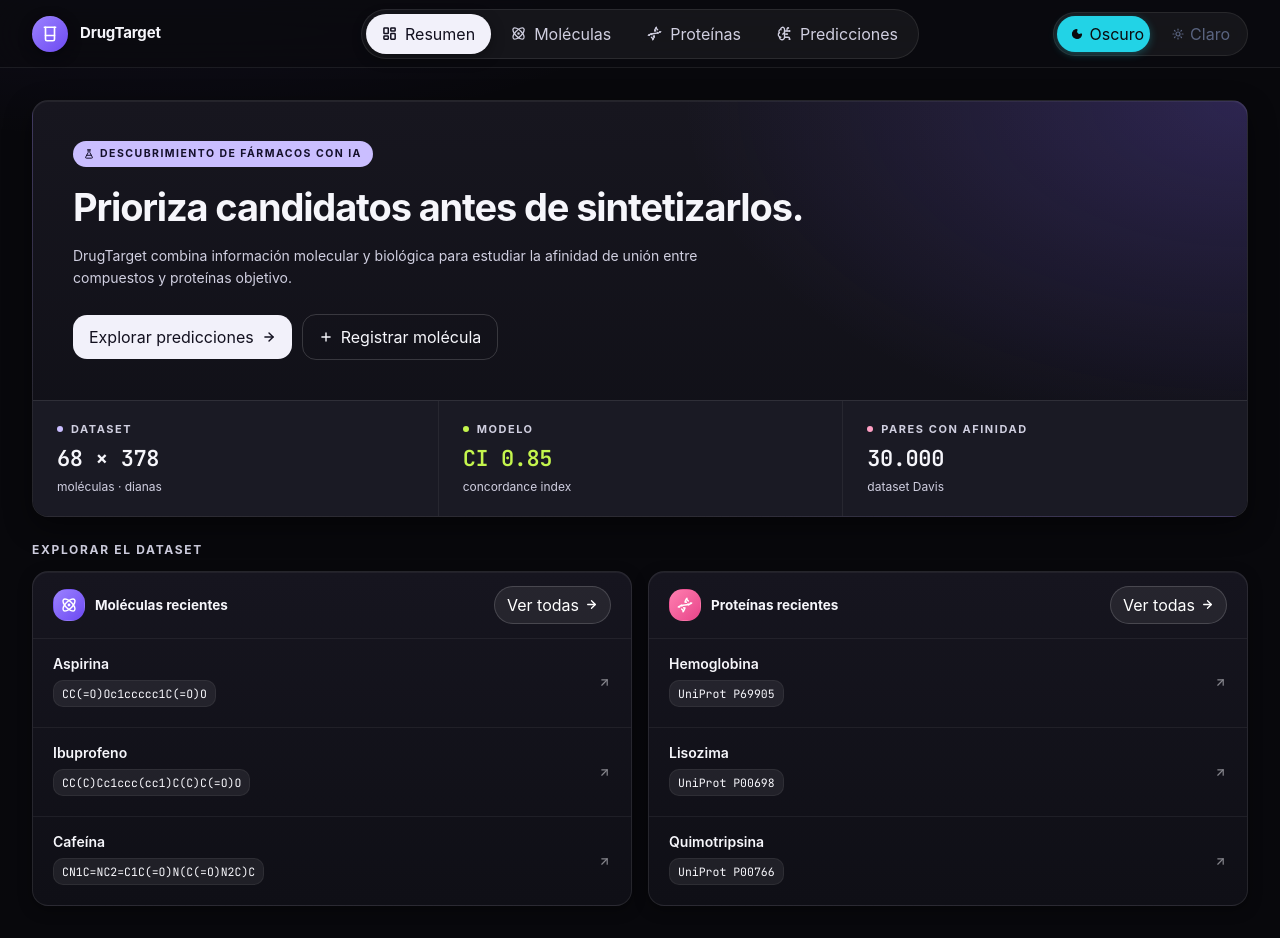
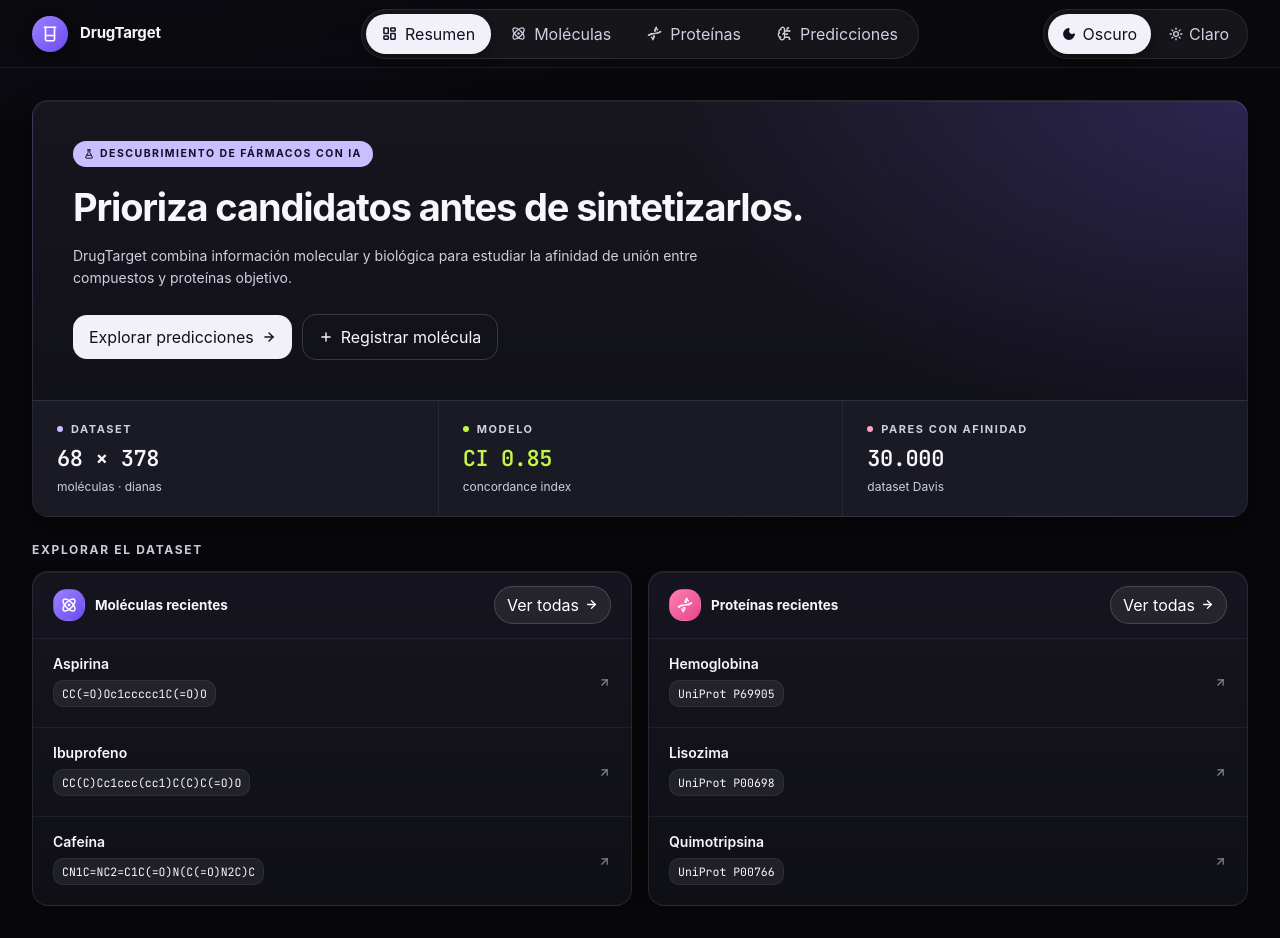
Before and after one commit to E-SalazarDev/drugtarget, a React (Vite) app in the folder frontend/: page /app in a window 1280 px wide. Built offline with nearby package versions, Linux system fonts and the light colour scheme.

Commit message:
style: theme toggle matching the segmented nav

```diff
--- a/frontend/src/components/layout/ThemeToggle.jsx
+++ b/frontend/src/components/layout/ThemeToggle.jsx
@@ -2,82 +2,59 @@ import { motion } from "motion/react";
 import { Moon, Sun } from "lucide-react";
 import { useTheme } from "../../providers/ThemeProvider";
 
+const OPTIONS = [
+  { key: "dark", label: "Oscuro", icon: Moon },
+  { key: "light", label: "Claro", icon: Sun },
+];
+
 export default function ThemeToggle() {
   const { theme, setTheme } = useTheme();
-  const isDark = theme === "dark";
-
-  // Colores por modo:
-  // - Oscuro: thumb cian (coherente con el acento dark)
-  // - Claro: thumb rosita/morado (identidad propia del light)
-  const darkThumb = "#22D3E6";      // cian
-  const lightThumb = "#A78BFA";     // lavanda/morado suave
 
   return (
     <div
-      className="relative flex items-center rounded-full"
+      className="flex items-center gap-1 rounded-full p-1"
       style={{
-        background: isDark
-          ? "rgba(255, 255, 255, 0.05)"
-          : "rgba(14, 19, 48, 0.05)",
-        border: `1px solid ${
-          isDark ? "rgba(255, 255, 255, 0.08)" : "rgba(14, 19, 48, 0.08)"
-        }`,
-        padding: 3,
+        background: "var(--toggle-bg)",
+        border: "1px solid var(--toggle-border)",
       }}
     >
-      {/* Botón Oscuro */}
+      {OPTIONS.map(({ key, label, icon: Icon }) => {
+        const active = theme === key;
+
+        return (
           <button
+            key={key}
             type="button"
-        onClick={() => setTheme("dark")}
-        className="relative z-10 flex items-center gap-1.5 rounded-full px-3.5 py-1.5 text-[11.5px] font-bold transition-colors"
+            onClick={() => setTheme(key)}
+            aria-pressed={active}
+            className={
+              "relative flex items-center gap-1.5 rounded-full px-3 py-2 text-[12.5px] font-semibold transition-colors sm:px-3.5 " +
+              (active
+                ? "text-(--text-on-accent)"
+                : "text-(--nav-text) hover:text-(--nav-text-hover)")
+            }
+          >
+            {active && (
+              <motion.span
+                layoutId="theme-thumb"
+                className="absolute inset-0 rounded-full"
                 style={{
-          color: isDark ? "#0A0B0D" : isDark ? "#FFFFFF" : "#5A6480",
+                  background: "var(--accent)",
+                  boxShadow: "var(--shadow-sm)",
                 }}
-        aria-pressed={isDark}
-      >
-        <Moon
+                transition={{ type: "spring", damping: 24, stiffness: 320 }}
+              />
+            )}
+            <Icon
               className="relative z-10"
-          size={12}
-          strokeWidth={2.4}
-          fill={isDark ? "currentColor" : "none"}
+              size={14}
+              strokeWidth={2.3}
+              fill={active && key === "dark" ? "currentColor" : "none"}
             />
-        <span className="relative z-10">Oscuro</span>
+            <span className="relative z-10 hidden sm:inline">{label}</span>
           </button>
-
-      {/* Botón Claro */}
-      <button
-        type="button"
-        onClick={() => setTheme("light")}
-        className="relative z-10 flex items-center gap-1.5 rounded-full px-3.5 py-1.5 text-[11.5px] font-bold transition-colors"
-        style={{
-          color: !isDark ? "#FFFFFF" : "#5A6480",
-        }}
-        aria-pressed={!isDark}
-      >
-        <Sun className="relative z-10" size={12} strokeWidth={2.4} />
-        <span className="relative z-10">Claro</span>
-      </button>
-
-      {/* Thumb deslizante — color según tema */}
-      <div
-        className={`absolute inset-y-0 z-0 flex ${
-          isDark ? "justify-start" : "justify-end"
-        }`}
-        style={{ left: 3, right: 3, top: 3, bottom: 3 }}
-      >
-        <motion.span
-          layout
-          transition={{ type: "spring", damping: 20, stiffness: 300 }}
-          className="h-full rounded-full"
-          style={{
-            width: "calc(50% - 1px)",
-            background: isDark ? darkThumb : lightThumb,
-            boxShadow: isDark
-              ? "0 2px 8px rgba(34, 211, 230, 0.3)"
-              : "0 2px 8px rgba(167, 139, 250, 0.35)",
-          }}
-        />
-      </div>
+        );
+      })}
     </div>
   );
 }
```
Lines whose indentation alone changed are shown as unchanged.
